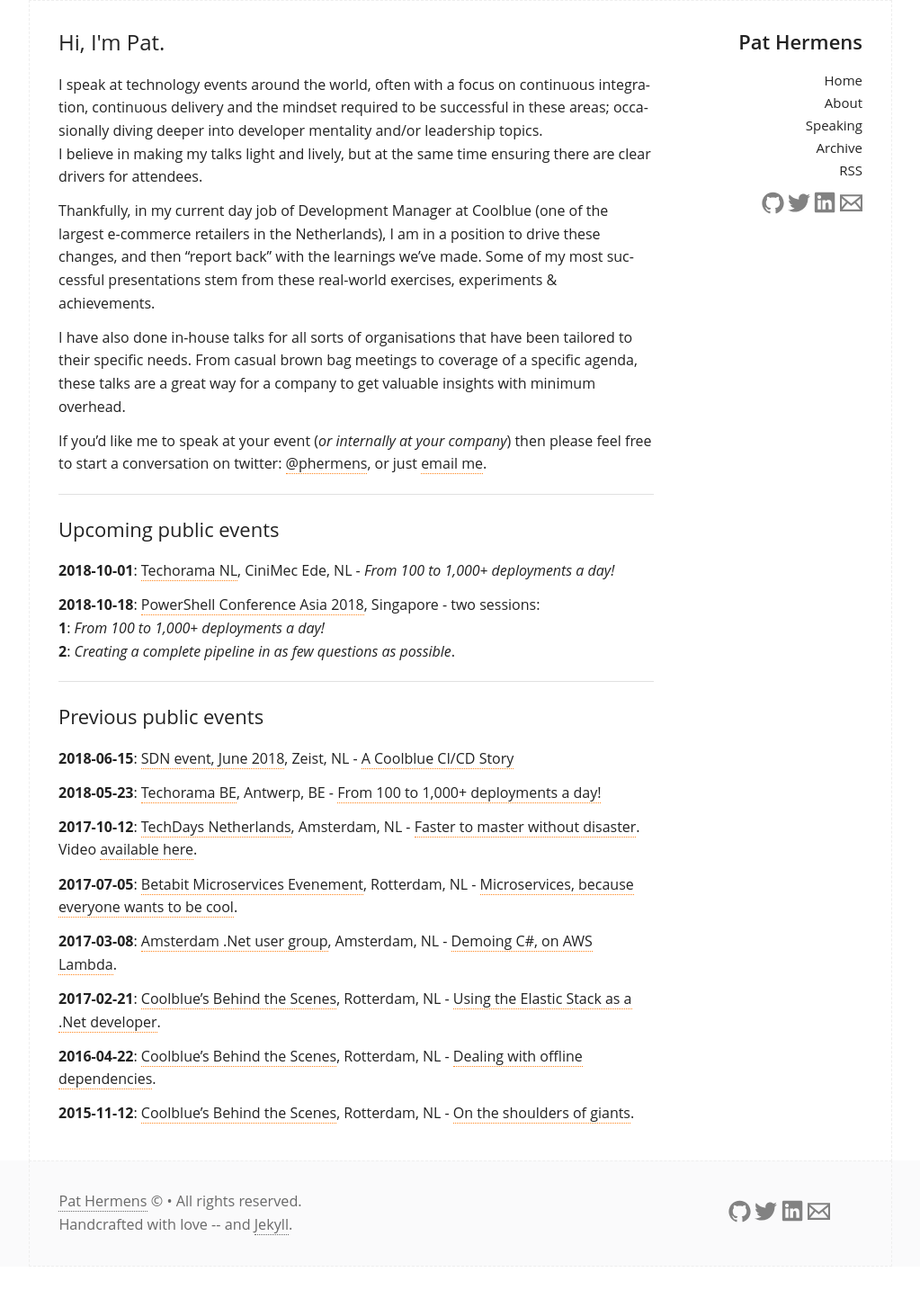
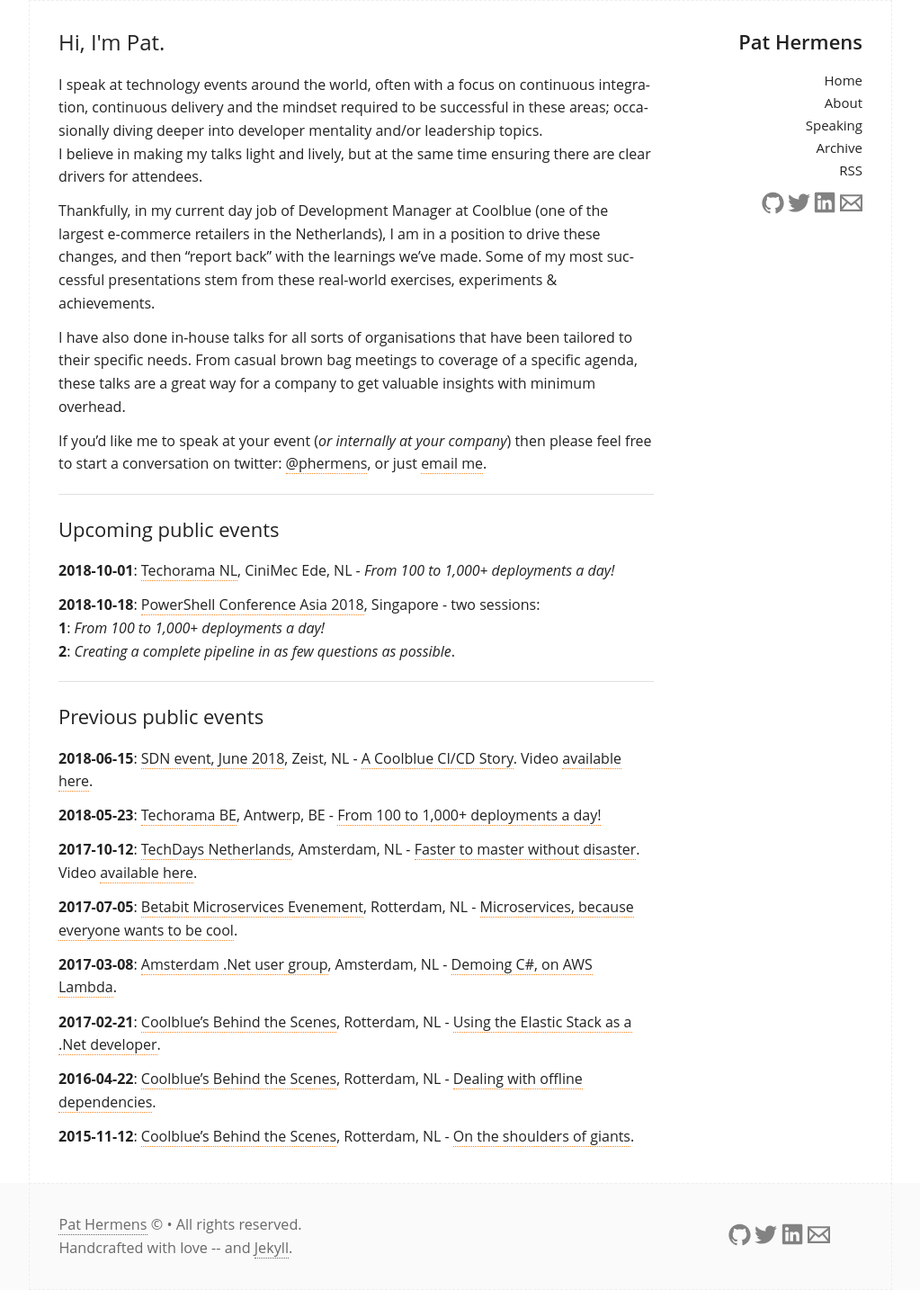
Before and after one commit to PHeonix25/PHeonix25.github.io, a Jekyll site: the page built from speaking.md, in a window 1280 px wide. Shown: the whole page at 90% size, without its empty margins (128-1151 px from the left). Built offline with Jekyll 4.4.1, drawn with Linux system fonts in a browser that asks for light colours; before the commit the page ends 1408 px from its top, so only the background shows below that.

Commit message:
Added link to video of SDN talk

```diff
--- a/speaking.md
+++ b/speaking.md
@@ -27,7 +27,7 @@
 
 ## Previous public events
 
-**2018-06-15**: [SDN event, June 2018](https://www.sdn.nl/EVENTS/15-juni-2018), Zeist, NL - [A Coolblue CI/CD Story](https://speakerdeck.com/pheonix25/cd-story)
+**2018-06-15**: [SDN event, June 2018](https://www.sdn.nl/EVENTS/15-juni-2018), Zeist, NL - [A Coolblue CI/CD Story](https://speakerdeck.com/pheonix25/cd-story). Video [available here](https://youtu.be/_RrFmdjt1-A).
 
 **2018-05-23**: [Techorama BE](https://techoramabelgium2018.sched.com/event/DjAe), Antwerp, BE - [From 100 to 1,000+ deployments a day!](https://speakerdeck.com/pheonix25/from-100-to-1-000-plus-deployments-a-day-techorama-edition)
 
```
